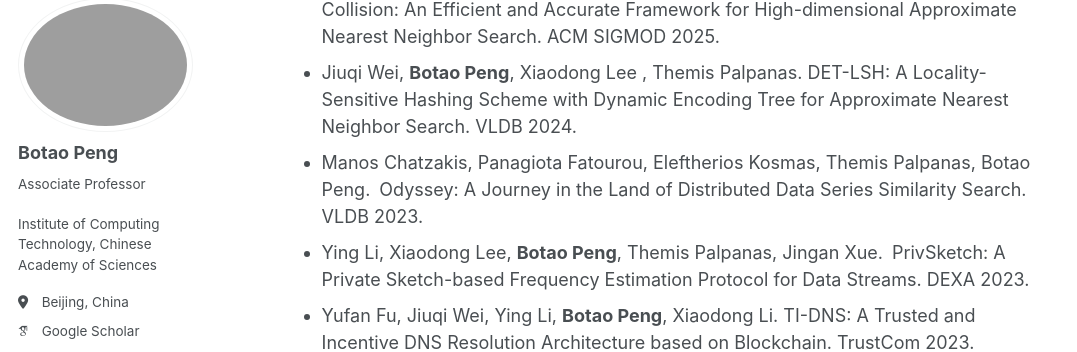
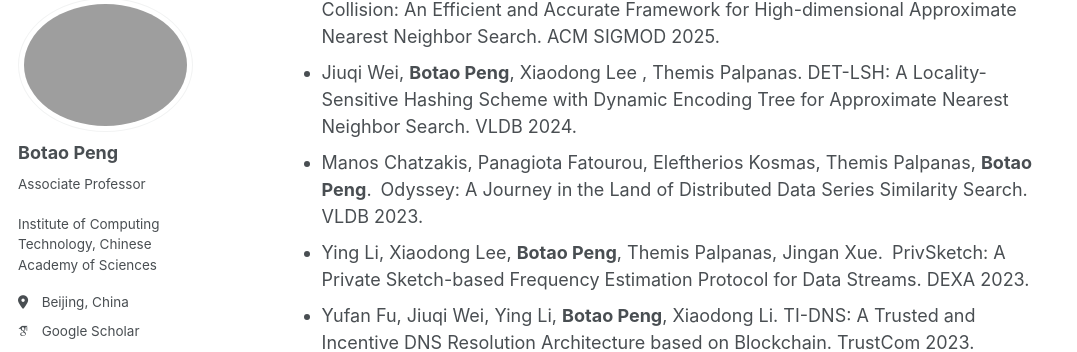
Before and after one commit to BotaoPENG/botaopeng.github.io, a Jekyll site: the page built from _pages/about.md, in a window 1280 px wide and 900 px high, scrolled down 1569 px. Shown: the part 108-460 px from the top of the window, without its empty margins (0-1077 px from the left). Built offline with Jekyll 4.4.1, drawn with Linux system fonts in a browser that asks for light colours; some web fonts are replaced.

```diff
--- a/_pages/about.md
+++ b/_pages/about.md
@@ -42,7 +42,7 @@ Priviously, I got my PhD at University of Paris under Prof. Themis Palpanas.
 - Patrick Schafer , Jakob Brand, Ulf Leser, **Botao Peng**, Themis Palpanas. Fast and Exact Similarity Search in less than a Blink of an Eye. IEEE International Conference on Data Engineering (ICDE) 2025.
 - Jiuqi Wei, Xiaodong Lee, Zhenyu Liao, Themis Palpanas, **Botao Peng**. Subspace Collision: An Efficient and Accurate Framework for High-dimensional Approximate Nearest Neighbor Search. ACM SIGMOD 2025.
 - Jiuqi Wei, **Botao Peng**, Xiaodong Lee , Themis Palpanas. DET-LSH: A Locality-Sensitive Hashing Scheme with Dynamic Encoding Tree for Approximate Nearest Neighbor Search. VLDB 2024.
-- Manos Chatzakis, Panagiota Fatourou, Eleftherios Kosmas, Themis Palpanas, Botao Peng. Odyssey: A Journey in the Land of Distributed Data Series Similarity Search. VLDB 2023.
+- Manos Chatzakis, Panagiota Fatourou, Eleftherios Kosmas, Themis Palpanas, **Botao Peng**. Odyssey: A Journey in the Land of Distributed Data Series Similarity Search. VLDB 2023.
 - Ying Li, Xiaodong Lee, **Botao Peng**, Themis Palpanas, Jingan Xue. PrivSketch: A Private Sketch-based Frequency Estimation Protocol for Data Streams. DEXA 2023.
 - Yufan Fu, Jiuqi Wei, Ying Li, **Botao Peng**, Xiaodong Li. TI-DNS: A Trusted and Incentive DNS Resolution Architecture based on Blockchain. TrustCom 2023.
 - **Botao Peng**, Panagiota Fatourou, Themis Palpanas. SING: Sequence Indexing Using GPUs. IEEE International Conference on Data Engineering (ICDE) 2021.
```
